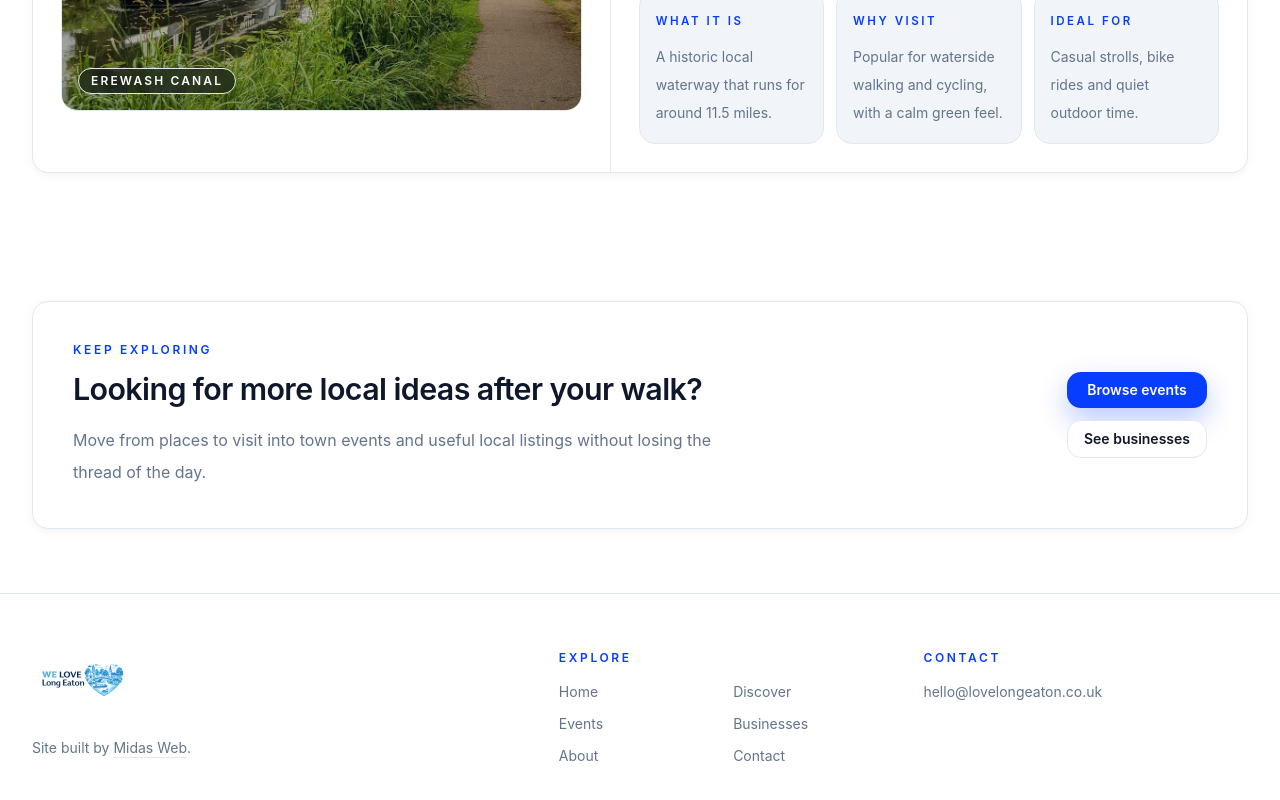
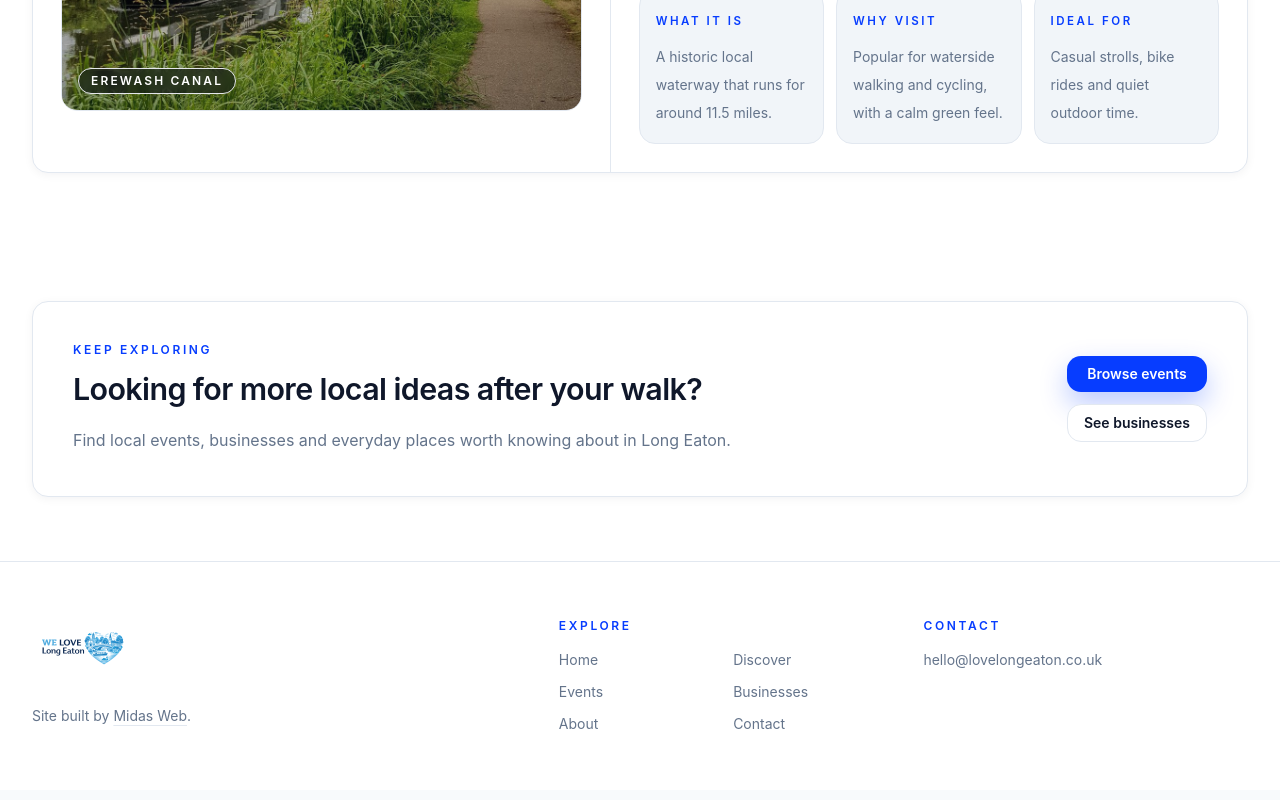
Before and after one commit to Artesuave88/Long-Eaton, a SvelteKit app: page /discover-long-eaton in a window 1280 px wide. Shown: the part 1441-2241 px from the top of the page. Built offline with nearby package versions, Linux system fonts and the light colour scheme.

Commit message:
fix: remove redundant copy from CTASection for clarity

```diff
--- a/src/routes/discover-long-eaton/+page.svelte
+++ b/src/routes/discover-long-eaton/+page.svelte
@@ -40,7 +40,7 @@
 		<CTASection
 			eyebrow="Keep exploring"
 			title="Looking for more local ideas after your walk?"
-			copy="Move from places to visit into town events and useful local listings without losing the thread of the day."
+			copy="Find local events, businesses and everyday places worth knowing about in Long Eaton."
 			primaryHref="/events"
 			primaryLabel="Browse events"
 			secondaryHref="/businesses"
```
